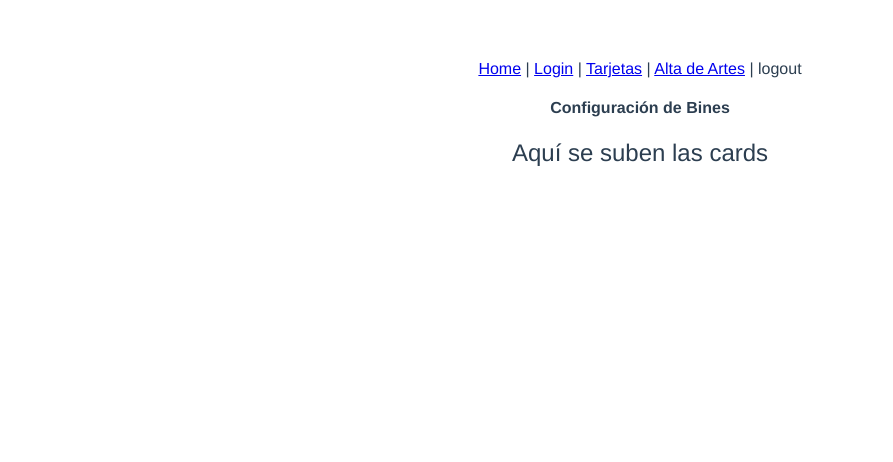
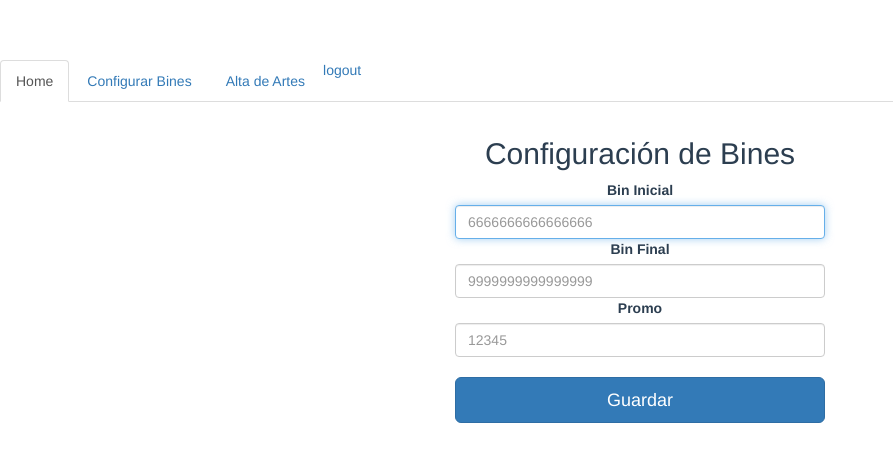
Before and after one commit to deanvlue/cardartmanager, a Vue app: page /cards in a window 1280 px wide. Shown: the top 462 px of the page, without its empty margins (0-893 px from the left). Built offline with nearby package versions, Linux system fonts and the light colour scheme; sample sign-in values are in the browser's storage.

Commit message:
Added bin card manager

```diff
--- a/index.html
+++ b/index.html
@@ -3,10 +3,15 @@
   <head>
     <meta charset="utf-8">
     <meta name="viewport" content="width=device-width,initial-scale=1.0">
+      <!-- Latest compiled and minified CSS -->
+      <link rel="stylesheet" href="https://maxcdn.bootstrapcdn.com/bootstrap/3.3.7/css/bootstrap.min.css" integrity="sha384-BVYiiSIFeK1dGmJRAkycuHAHRg32OmUcww7on3RYdg4Va+PmSTsz/K68vbdEjh4u" crossorigin="anonymous">
+
     <title>vue-router-auth</title>
   </head>
   <body>
     <div id="app"></div>
     <!-- built files will be auto injected -->
+    <!-- Latest compiled and minified JavaScript -->
+<script src="https://maxcdn.bootstrapcdn.com/bootstrap/3.3.7/js/bootstrap.min.js" integrity="sha384-Tc5IQib027qvyjSMfHjOMaLkfuWVxZxUPnCJA7l2mCWNIpG9mGCD8wGNIcPD7Txa" crossorigin="anonymous"></script>
   </body>
 </html>
--- a/src/App.vue
+++ b/src/App.vue
@@ -1,11 +1,23 @@
 <template>
   <div id="app">
     <div id="nav">
-      <router-link to="/">Home</router-link> |
-      <router-link to="/login">Login</router-link> |
-      <router-link v-if="isLoggedIn" to="/cards">Tarjetas</router-link> <span v-if="isLoggedIn"> | </span>
-      <router-link v-if="isLoggedIn" to="/arts">Alta de Artes</router-link> <span v-if="isLoggedIn"> | </span>
-      <span v-if="isLoggedIn"> <a @click="logout">logout</a></span>
+      <ul class="nav nav-tabs">
+        <li role="presentation" class="active">
+          <router-link to="/">Home</router-link>
+        </li>
+          <li role="presentation">
+            <span v-if="!isLoggedIn"><router-link to="/login">Login</router-link></span>
+          </li>
+          <li role="presentation">
+            <router-link v-if="isLoggedIn" to="/cards">Configurar Bines</router-link> <span v-if="isLoggedIn"></span>
+          </li>
+          <li role="presentation">
+            <router-link v-if="isLoggedIn" to="/arts">Alta de Artes</router-link> <span v-if="isLoggedIn"></span>
+          </li>
+          <li role="presentation">
+            <span v-if="isLoggedIn"> <a @click="logout">logout</a></span>
+          </li>
+      </ul>
     </div>
     <router-view/>
   </div>
--- a/src/components/Cards.vue
+++ b/src/components/Cards.vue
@@ -1,7 +1,19 @@
 <template>
-  <div class="hello">
-    <h4>Configuración de Bines</h4>
-    <h2>{{msg}}</h2>
+  <div class="container">
+    <form class="form-cards">
+      <h2>Configuración de Bines</h2>
+      <label for="inicialBin" class="">Bin Inicial</label>
+      <input type="text" id="inicialBin" class="form-control" placeholder="6666666666666666" required autofocus>
+
+      <label for="finalBin" class="">Bin Final</label>
+      <input type="text" id="finalBin" class="form-control" placeholder="9999999999999999" required>
+
+      <label for="promo" class="">Promo</label>
+      <input type="text" id="promo" class="form-control" placeholder="12345" required>
+      <br>
+      <button class="btn btn-lg btn-primary btn-block" type="submit">Guardar</button>
+    </form>
+
   </div>
 </template>
 
@@ -33,4 +45,19 @@ li {
 a {
   color: #42b983;
 }
+.form-cards{
+  max-width: 400px;
+  padding: 15px;
+  margin: 0 auto;
+}
+
+.sr-only{
+  position: absolute;
+  width: 1px;
+  height: 1px;
+  padding: 0;
+  margin: -1px;
+  clip: rect(0,0,0,0);
+  border: 0;
+}
 </style>
--- a/src/components/HelloWorld.vue
+++ b/src/components/HelloWorld.vue
@@ -1,7 +1,11 @@
 <template>
   <div class="hello">
-    <h1>This is homepage</h1>
-    <h2>{{ msg }}</h2>
+    <h1>Starbucks Card Art Manager</h1>
+    <ul>
+    <span v-if="!isLoggedIn"> <li><a href="/login">Login</a></li></span>
+      <li><a href="/cards">Alta de tarjetas</a></li>
+      <li><a href="/arts">Imágenes de tarjetas</a></li>
+    </ul>
   </div>
 </template>
 
--- a/src/components/Login.vue
+++ b/src/components/Login.vue
@@ -1,20 +1,22 @@
 <template>
   <div>
     <h4>Login</h4>
-    <form class="login" @submit.prevent="login">
-      <label for="email">Usuario/Correo:</label>
-      <div>
-        <input id="email" type="email" v-model="email" required autofocus>
+    <form class="container login" @submit.prevent="login">
+      <div class="input-group">
+        <span class="input-group-addon">
+          <label for="email">Usuario/Correo:</label>
+        </span>
+        <input class="form-control" placeholder="Nombre de usuario" id="email" type="email" v-model="email" required autofocus>
       </div>
-      <div>
-        <label for="password"> Password:</label>
-        <div>
-          <input id="password" type="password" v-model="password" required>
-        </div>
+      <div class="input-group">
+        <span class="input-group-addon">
+          <label for="password"> Password:</label>
+        </span>
+          <input class="form-control" placeholder="Password" id="password" type="password" v-model="password" required>
       </div>
 
       <div>
-        <button type="submit"> Login</button>
+        <button class="btn btn-primary" type="submit"> Login</button>
       </div>
     </form>
   </div>
@@ -61,4 +63,8 @@ li {
 a {
   color: #42b983;
 }
+.login{
+  width: 80%;
+
+}
 </style>
```
